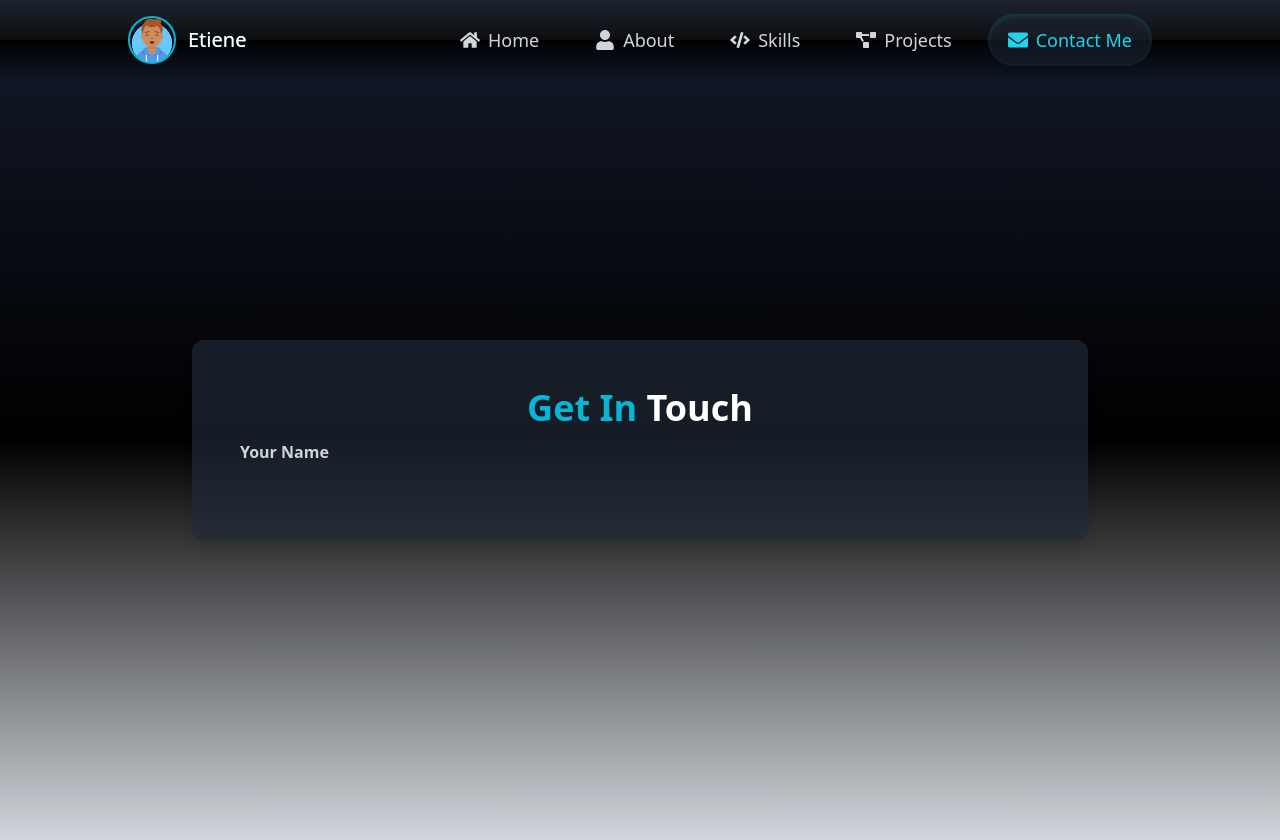
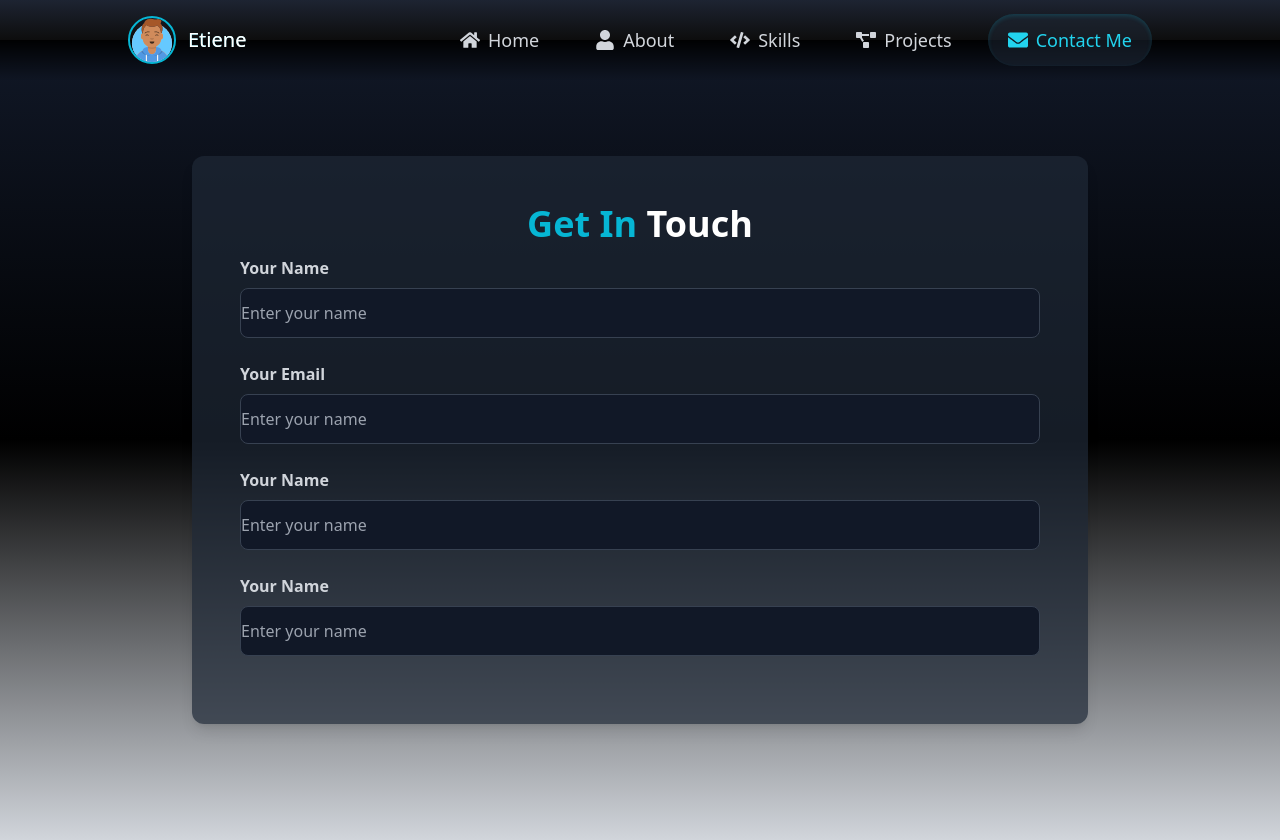
Before and after one commit to nietiene/my-react-portfolio, a React (Vite) app: page /contact in a window 1280 px wide. Built offline with nearby package versions, Linux system fonts and the light colour scheme.

Commit message:
commi of my portfolio

```diff
--- a/src/pages/contact.jsx
+++ b/src/pages/contact.jsx
@@ -62,6 +62,70 @@ const Contact = () => {
               <label htmlFor="name" className="block mb-2 font-semibold text-gray-300">
                 Your Name
               </label>
+
+              <input type="text" name="name" id="name"
+                 value={formData.name}
+                 onChange={handleChange}
+                 required
+                 className="w-full py-3 rounded-lg bg-gray-900 text-white border border-gray-700 focus-within:outline-none focus:ring-2 focus:ring-cyan-500"
+                 placeholder="Enter your name"
+                 disabled={isSubmittting}
+                />
+            </motion.div>
+
+          <motion.div
+             initial={{ opacity: 0, y: -20 }}
+             animate={{ opacity: 1, x: 0 }}
+             transition={{ delay: 0.5 }}
+            >
+              <label htmlFor="email" className="block mb-2 font-semibold text-gray-300">
+                Your Email
+              </label>
+
+              <input type="email" name="email" id="email"
+                 value={formData.email}
+                 onChange={handleChange}
+                 required
+                 className="w-full py-3 rounded-lg bg-gray-900 text-white border border-gray-700 focus-within:outline-none focus:ring-2 focus:ring-cyan-500"
+                 placeholder="Enter your name"
+                 disabled={isSubmittting}
+                />
+            </motion.div>
+          <motion.div
+             initial={{ opacity: 0, y: -20 }}
+             animate={{ opacity: 1, x: 0 }}
+             transition={{ delay: 0.4 }}
+            >
+              <label htmlFor="name" className="block mb-2 font-semibold text-gray-300">
+                Your Name
+              </label>
+
+              <input type="text" name="name" id="name"
+                 value={formData.name}
+                 onChange={handleChange}
+                 required
+                 className="w-full py-3 rounded-lg bg-gray-900 text-white border border-gray-700 focus-within:outline-none focus:ring-2 focus:ring-cyan-500"
+                 placeholder="Enter your name"
+                 disabled={isSubmittting}
+                />
+            </motion.div>
+          <motion.div
+             initial={{ opacity: 0, y: -20 }}
+             animate={{ opacity: 1, x: 0 }}
+             transition={{ delay: 0.4 }}
+            >
+              <label htmlFor="name" className="block mb-2 font-semibold text-gray-300">
+                Your Name
+              </label>
+
+              <input type="text" name="name" id="name"
+                 value={formData.name}
+                 onChange={handleChange}
+                 required
+                 className="w-full py-3 rounded-lg bg-gray-900 text-white border border-gray-700 focus-within:outline-none focus:ring-2 focus:ring-cyan-500"
+                 placeholder="Enter your name"
+                 disabled={isSubmittting}
+                />
             </motion.div>
         </form>
 
```
